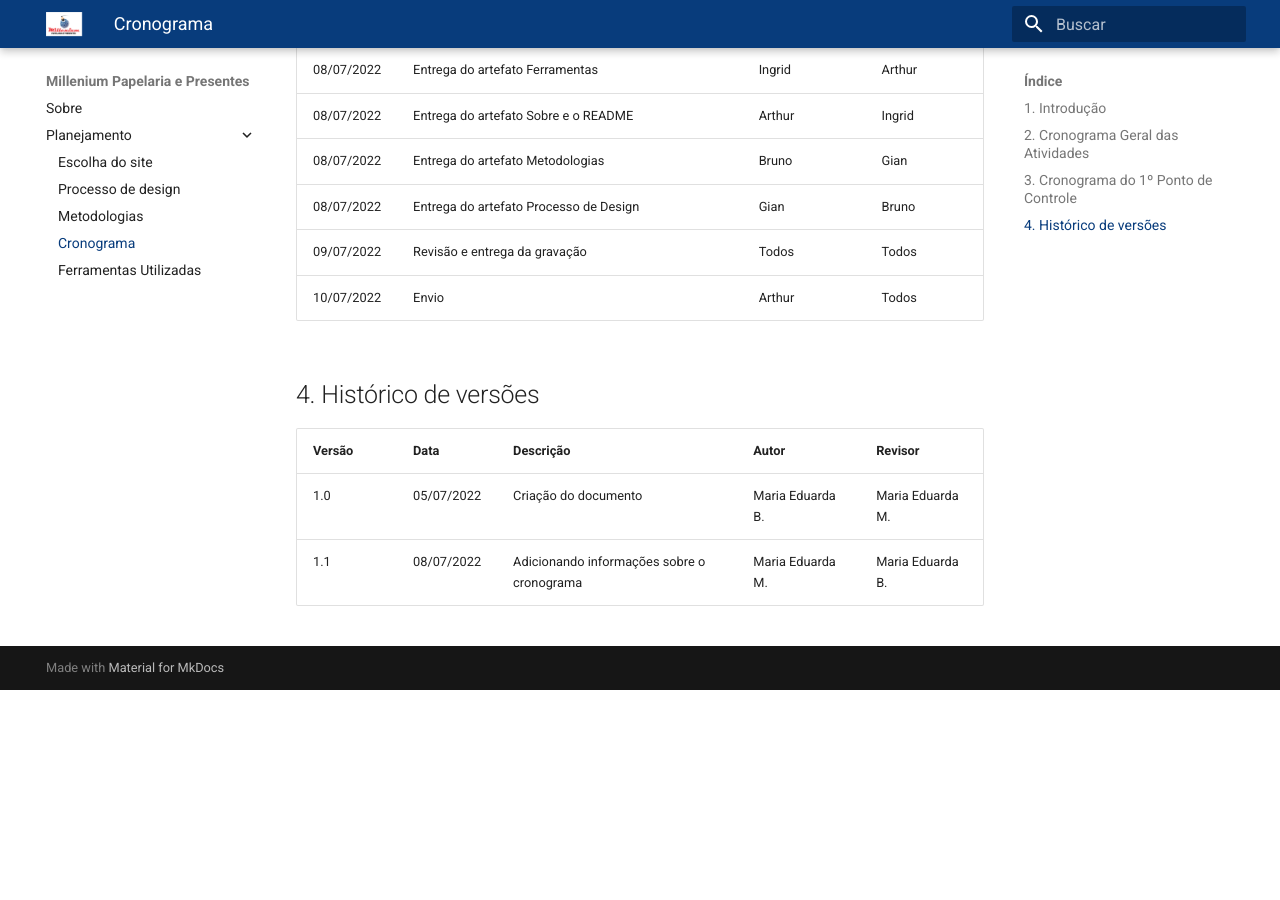
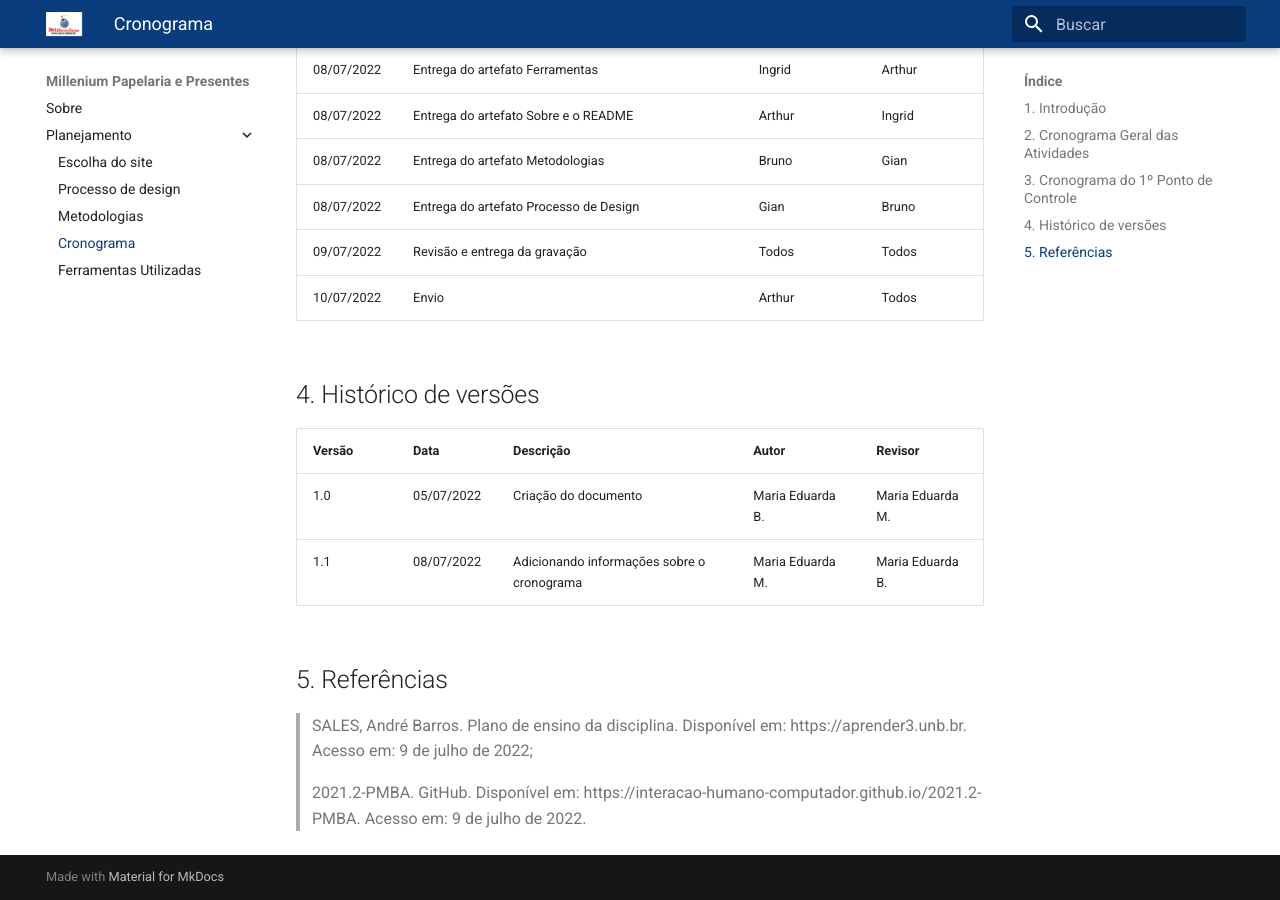
Before and after one commit to Interacao-Humano-Computador/2022.1-Millenium-Papelaria, an MkDocs documentation site: the page built from docs/planejamento/cronograma.md, in a window 1280 px wide and 900 px high, scrolled down 1936 px. Built offline with MkDocs 1.6.1 and Material for MkDocs 9.7.7, drawn with Linux system fonts in a browser that asks for light colours; before the commit the page ends 2626 px from its top, so only the background shows below that.

Commit message:
Adicionando as referências

```diff
--- a/docs/planejamento/cronograma.md
+++ b/docs/planejamento/cronograma.md
@@ -48,3 +48,9 @@ Este documento apresenta o cronograma geral das atividades e o cronograma de cad
 | ------ | ---------- | --------------------- | ------------    |---------|
 | 1.0    | 05/07/2022 | Criação do documento  | Maria Eduarda B. | Maria Eduarda M. |
 | 1.1  | 08/07/2022 | Adicionando informações sobre o cronograma | Maria Eduarda M. | Maria Eduarda B. |
+
+## 5. Referências
+
+> SALES, André Barros. Plano de ensino da disciplina. Disponível em: https://aprender3.unb.br. Acesso em: 9 de julho de 2022;
+
+>2021.2-PMBA. GitHub. Disponível em: https://interacao-humano-computador.github.io/2021.2-PMBA. Acesso em: 9 de julho de 2022.
```
